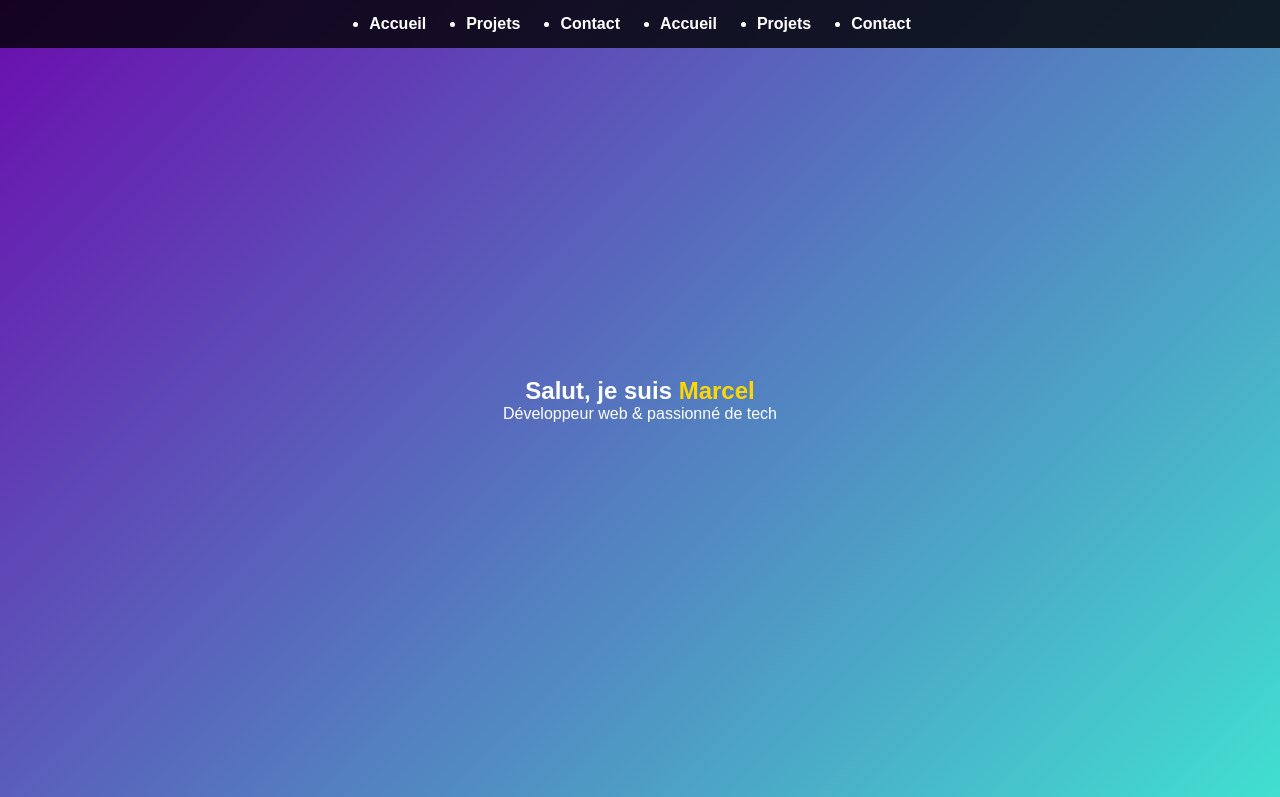
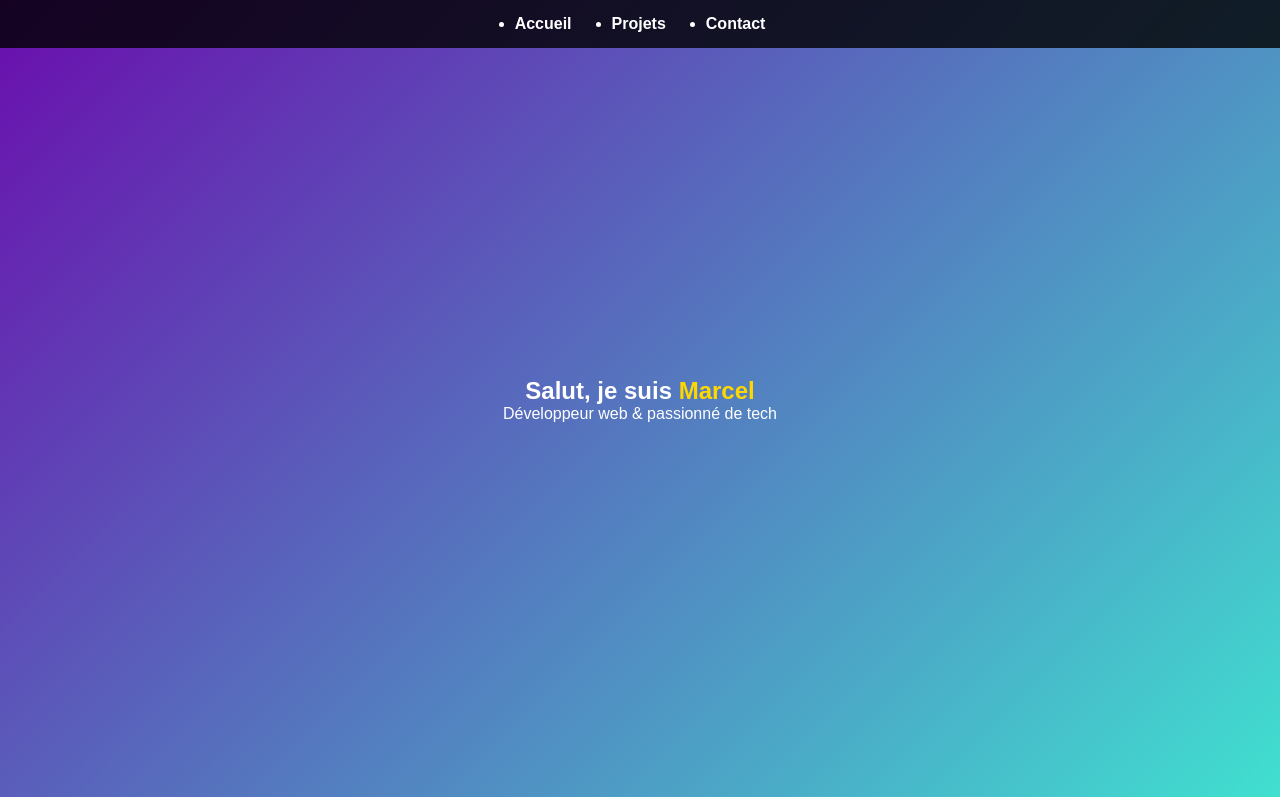
Before and after one commit to RevlyKa/eliek.github.io, a plain HTML site: page index.html in a window 1280 px wide. Shown: the top 797 px of the page. Drawn offline with Linux system fonts and the light colour scheme.

Commit message:
Remove duplicate navigation links in index.html
Removed duplicate navigation links from the header.

```diff
--- a/index.html
+++ b/index.html
@@ -16,9 +16,6 @@
         <li><a href="#hero">Accueil</a></li>
         <li><a href="#projects">Projets</a></li>
         <li><a href="#contact">Contact</a></li>
-        <li><a href="index.html">Accueil</a></li>
-        <li><a href="projects.html">Projets</a></li>
-        <li><a href="contact.html">Contact</a></li>
       </ul>
     </nav>
   </header>
```
